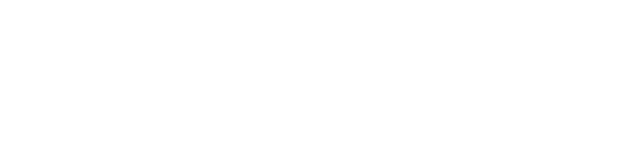
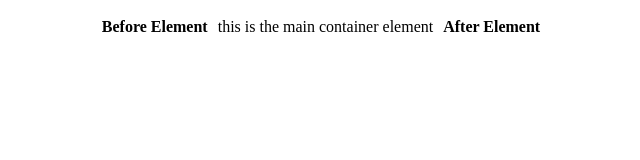
Before and after one commit to acciojob/pseudo-class-damnanuj, a website: page main.html in a window 1280 px wide. Shown: the whole page, without its empty margins (319-959 px from the left). Drawn offline with Linux system fonts and the light colour scheme.

Commit message:
created a submission

```diff
--- a/main.html
+++ b/main.html
@@ -8,6 +8,11 @@
 
 <body>
 	<!-- the entire body must be written by student -->
+	<div class="container">
+
+  <span class="main">this is the main container element</span>
+
+</div>
     <script type="text/javascript" src="./script.js">
 </script>
 
--- a/script.js
+++ b/script.js
@@ -1 +1,3 @@
 //your JS code here. If required.
+
+Before element this is the main container element After element
--- a/styles.css
+++ b/styles.css
@@ -1 +1,21 @@
 /*  your css code here. If applicable */
+.container {
+  display: flex;
+  justify-content: center;
+  align-items: center;
+}
+
+.container span {
+  padding: 10px;
+
+}
+
+.container::before {
+  content: "Before Element ";
+  font-weight: bold;
+}
+
+.container::after {
+  content: " After Element";
+  font-weight: bold;
+}
```
